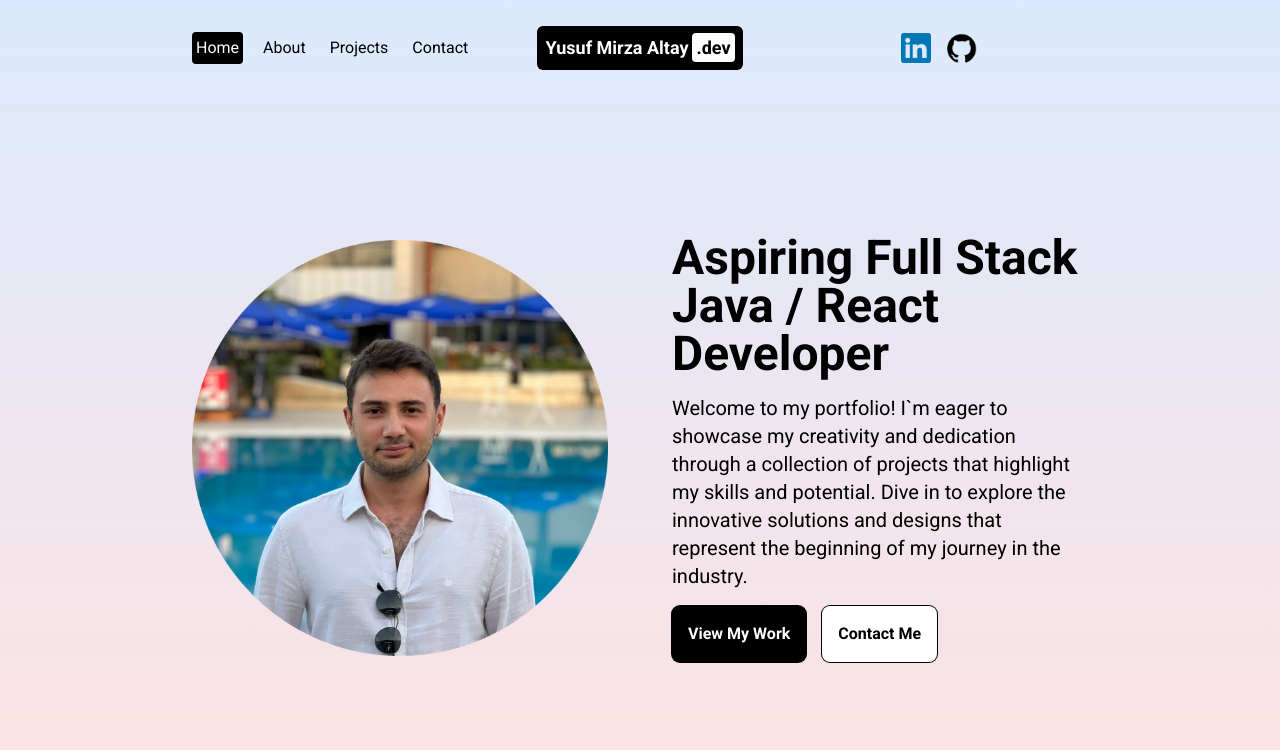
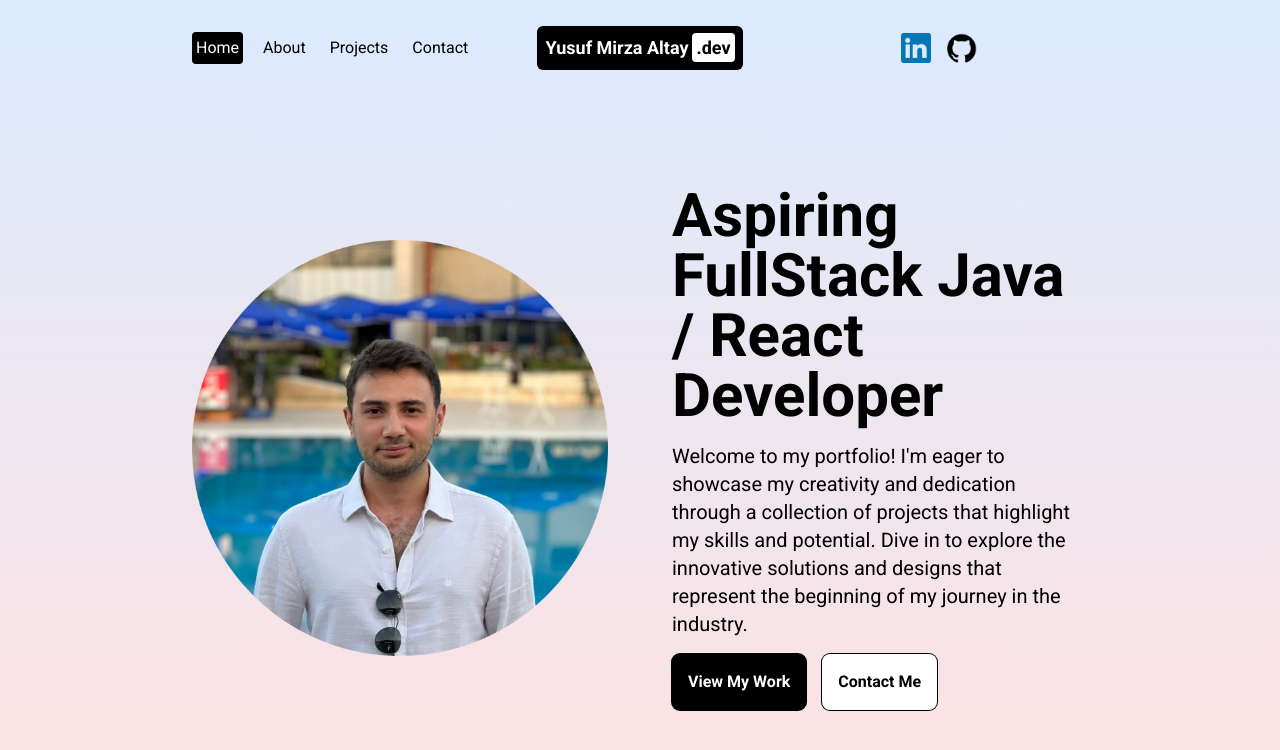
Before and after one commit to YMirzaa/portfolio, a Next.js app: page / in a window 1280 px wide. Shown: the top 750 px of the page. Built offline with nearby package versions, Linux system fonts and the light colour scheme.

Commit message:
Page transition animation (#2)
* text change

* title changed

* test page deleted

* page transitions aded

* minor change

```diff
--- /dev/null
+++ b/src/app/about/page.tsx
@@ -0,0 +1,9 @@
+const AboutPage: React.FC = () => {
+	return (
+		<div>
+			<h1>About Page</h1>
+		</div>
+	);
+};
+
+export default AboutPage;
--- a/src/app/layout.tsx
+++ b/src/app/layout.tsx
@@ -1,18 +1,19 @@
-import Navbar from "@/components/navbar";
+import TransitionProvider from "@/components/transitionProvider";
 import type { Metadata } from "next";
-import { Inter, Roboto } from "next/font/google";
+import { Roboto } from "next/font/google";
 import "./globals.css";
+
 const roboto = Roboto({
 	weight: ["300", "400", "700"],
 	style: ["normal", "italic"],
 	subsets: ["latin"],
 	display: "swap",
 });
-const inter = Inter({ subsets: ["latin"] });
 
 export const metadata: Metadata = {
-	title: "Create Next App",
-	description: "Generated by create next app",
+	title: "YMA Portfolio",
+	description:
+		"Yusuf Mirza Altay's Portfolio, Showcase React / Java Projects",
 };
 
 export default function RootLayout({
@@ -23,12 +24,7 @@ export default function RootLayout({
 	return (
 		<html lang='en'>
 			<body className={roboto.className}>
-				<div className='h-screen w-screen bg-gradient-to-b from-blue-100 to-red-100 text-black'>
-					<div className='h-24'>
-						<Navbar />
-					</div>
-					<div className='h-[calc(100vh-6rem)]'>{children}</div>
-				</div>
+				<TransitionProvider>{children}</TransitionProvider>
 			</body>
 		</html>
 	);
--- a/src/app/page.tsx
+++ b/src/app/page.tsx
@@ -1,7 +1,16 @@
+"use client";
+
+import { motion } from "framer-motion";
 import Image from "next/image";
 
 export default function Home() {
 	return (
+		<motion.div
+			className='h-full'
+			initial={{ y: "-200vh" }}
+			animate={{ y: "0%" }}
+			transition={{ duration: 0.7 }}
+		>
 			<main className='h-full flex gap-4 flex-col px-4 sm:px-8 md:px-12 lg:px-20 xl:px-48 lg:flex-row lg:gap-16'>
 				{/* IMAGE CONTAINER */}
 				<div className='h-1/2 lg:h-full lg:w-1/2 relative'>
@@ -15,16 +24,16 @@ export default function Home() {
 				{/* TEXT CONTAINER */}
 				<div className='h-1/2 flex flex-col gap-4 items-center justify-center lg:h-full lg:w-1/2'>
 					{/* TITLE */}
-				<h1 className='text-3xl lg:text-5xl font-black'>
-					Aspiring Full Stack Java / React Developer
+					<h1 className='text-3xl lg:text-6xl font-black'>
+						Aspiring FullStack Java / React Developer
 					</h1>
 					{/* DESC */}
 					<p className='md:text-xl'>
-					Welcome to my portfolio! I`m eager to showcase my creativity
-					and dedication through a collection of projects that
-					highlight my skills and potential. Dive in to explore the
-					innovative solutions and designs that represent the
-					beginning of my journey in the industry.
+						Welcome to my portfolio! I{"'"}m eager to showcase my
+						creativity and dedication through a collection of
+						projects that highlight my skills and potential. Dive in
+						to explore the innovative solutions and designs that
+						represent the beginning of my journey in the industry.
 					</p>
 					<div className='md:w-full flex gap-4'>
 						<button className='p-4 rounded-lg ring-1 ring-black bg-black text-white font-bold'>
@@ -36,5 +45,6 @@ export default function Home() {
 					</div>
 				</div>
 			</main>
+		</motion.div>
 	);
 }
--- a/src/app/test/page.tsx
+++ /dev/null
@@ -1,19 +0,0 @@
-"use client";
-
-import { motion } from "framer-motion";
-
-const TestPage = () => {
-	return (
-		<div className='h-full flex items-center justify-center'>
-			<motion.div
-				className='h-96 w-96 bg-red-400 rounded'
-				initial={{ x: -100 }}
-				animate={{ x: 500 }}
-			>
-				Test Page
-			</motion.div>
-		</div>
-	);
-};
-
-export default TestPage;
--- a/src/components/navbar.tsx
+++ b/src/components/navbar.tsx
@@ -144,9 +144,7 @@ const Navbar = () => {
 							variants={menuLinkAnimations} // When animation is triggered, it will animate the children, so no need to write initial or closed.
 							key={link.url}
 						>
-							<Link href={link.url} className='  '>
-								{link.name}
-							</Link>
+							<Link href={link.url}>{link.name}</Link>
 						</motion.div>
 					))}
 				</motion.div>
--- /dev/null
+++ b/src/components/transitionProvider.tsx
@@ -0,0 +1,51 @@
+"use client";
+
+import { AnimatePresence, motion } from "framer-motion";
+import { usePathname } from "next/navigation";
+import Navbar from "./navbar";
+
+const TransitionProvider = ({ children }: { children: React.ReactNode }) => {
+	const pathName = usePathname();
+	return (
+		<AnimatePresence mode='wait'>
+			<div
+				key={pathName}
+				className='h-screen w-screen bg-gradient-to-b from-blue-100 to-red-100 '
+			>
+				<motion.div
+					className='h-screen w-screen fixed bg-black rounded-b-[100px] z-30'
+					animate={{ height: "0vh" }}
+					exit={{ height: "140vh" }}
+					transition={{ duration: 0.3, ease: "easeOut" }}
+				/>
+				<motion.div
+					className='fixed m-auto top-0 bottom-0 left-0 right-0 text-white text-8xl cursor-default z-50 w-fit h-fit'
+					initial={{ opacity: 1 }}
+					animate={{ opacity: 0 }}
+					exit={{ opacity: 0 }}
+					transition={{ duration: 0.5, ease: "easeOut" }}
+				>
+					{pathName == "/"
+						? "Home"
+						: pathName.substring(1).charAt(0).toUpperCase() +
+						  pathName.slice(2)}
+				</motion.div>
+				<motion.div
+					className='h-screen w-screen fixed bg-black rounded-t-[100px] bottom-0 z-30'
+					animate={{
+						height: "0vh",
+						transition: { delay: 0.3, ease: "easeOut" },
+					}}
+					initial={{ height: "140vh" }}
+				/>
+
+				<div className='h-24'>
+					<Navbar />
+				</div>
+				<div className='h-[calc(100vh-6rem)]'>{children}</div>
+			</div>
+		</AnimatePresence>
+	);
+};
+
+export default TransitionProvider;
```
Lines whose indentation alone changed are shown as unchanged.
